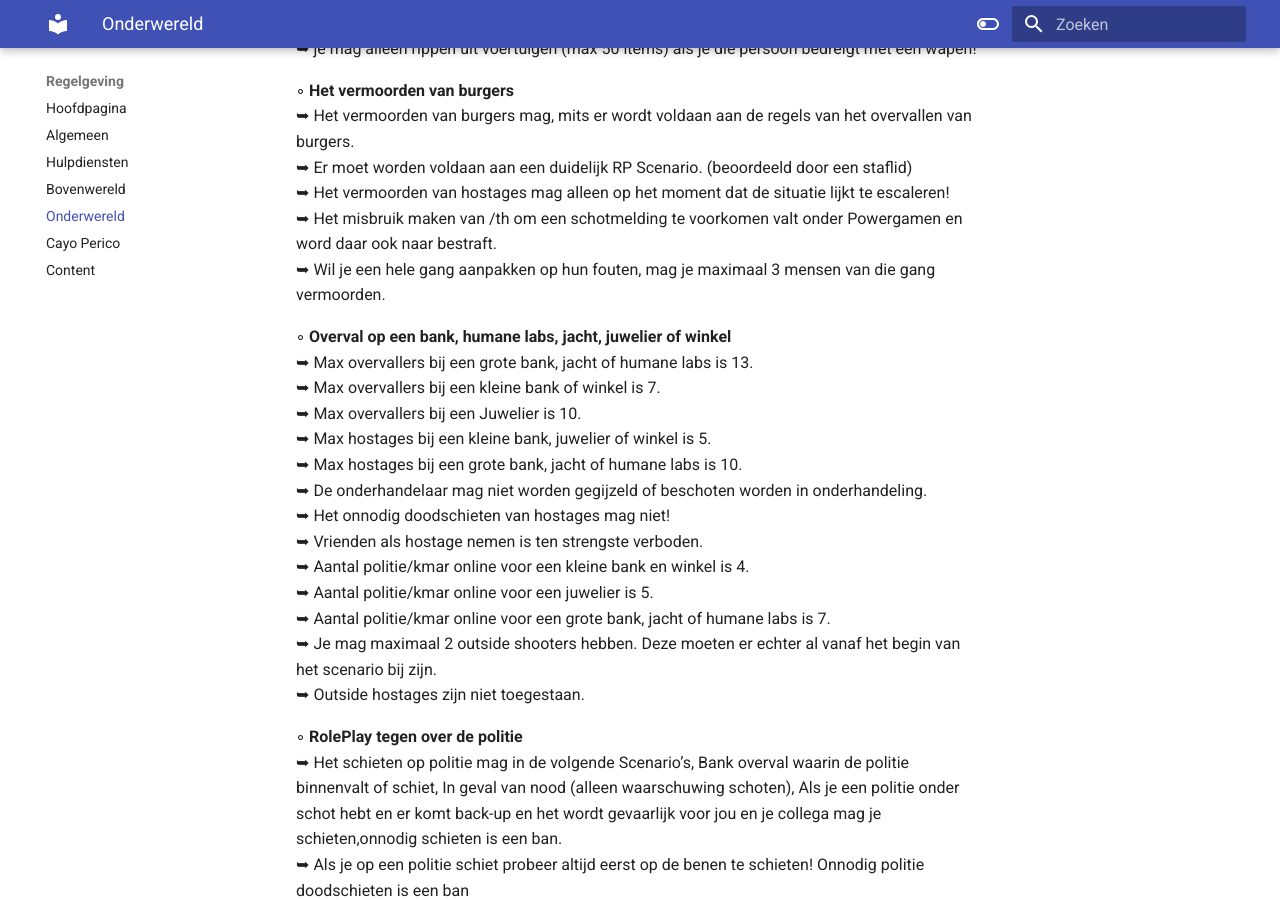
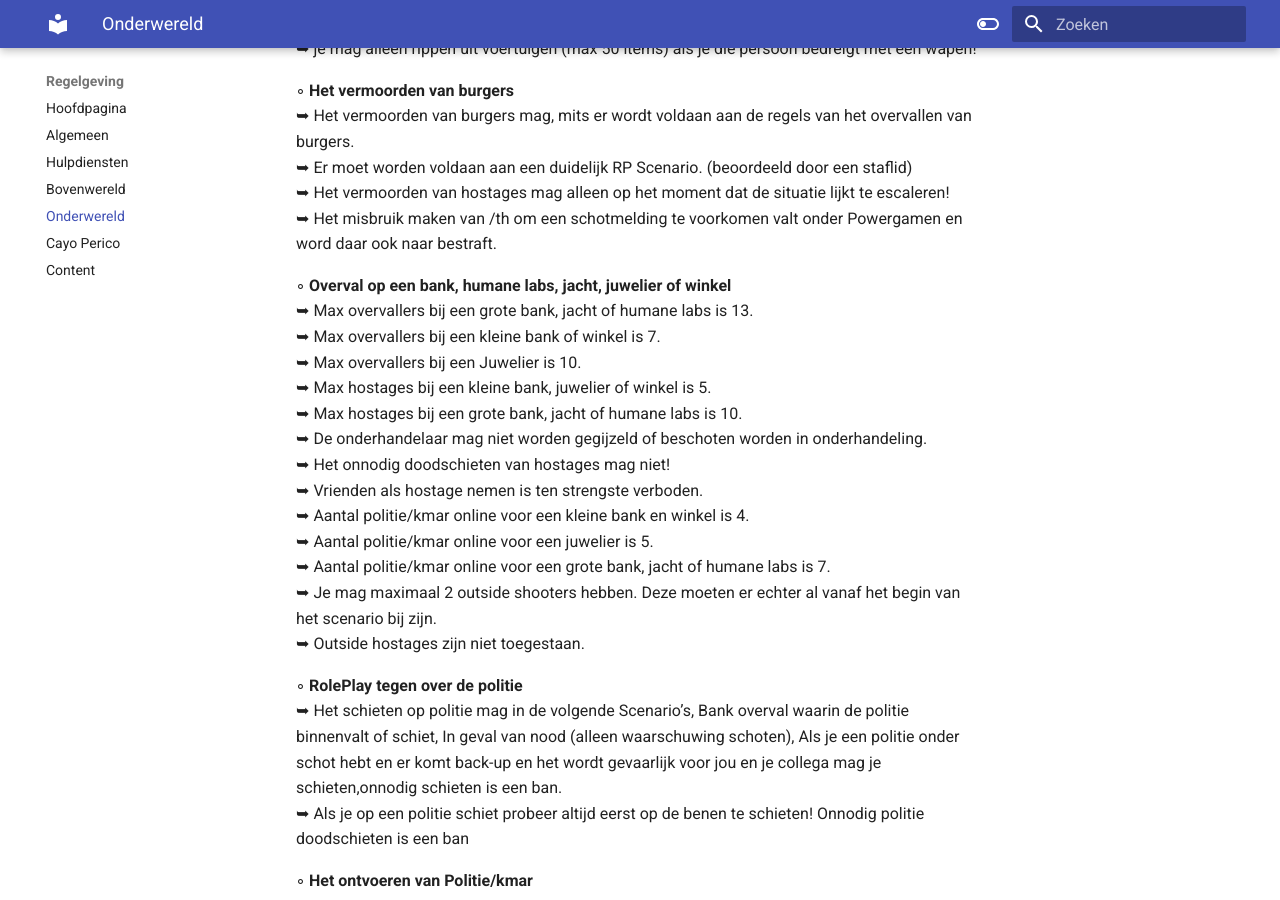
Before and after one commit to CappaWappa/Regels, an MkDocs documentation site: the page built from docs/onderwereld.md, in a window 1280 px wide and 900 px high, scrolled down 1356 px. Built offline with MkDocs 1.6.1 and Material for MkDocs 9.7.7, drawn with Linux system fonts in a browser that asks for light colours; comment, search, counter and statistics services are not loaded.

Commit message:
Update onderwereld.md

```diff
--- a/docs/onderwereld.md
+++ b/docs/onderwereld.md
@@ -43,7 +43,6 @@ Nieuwe spelers die de onderwereld induiken worden niet meer geacht als nieuwe sp
      ➥ Er moet worden voldaan aan een duidelijk RP Scenario. (beoordeeld door een staflid)<br>
      ➥ Het vermoorden van hostages mag alleen op het moment dat de situatie lijkt te escaleren!<br>
      ➥ Het misbruik maken van /th om een schotmelding te voorkomen valt onder Powergamen en word daar ook naar bestraft. <br>
-     ➥ Wil je een hele gang aanpakken op hun fouten, mag je maximaal 3 mensen van die gang vermoorden.<br>
 
 ◦ <b>Overval op een bank, humane labs, jacht, juwelier of winkel</b> <br>
      ➥ Max overvallers bij een grote bank, jacht of humane labs is 13.<br>
```
